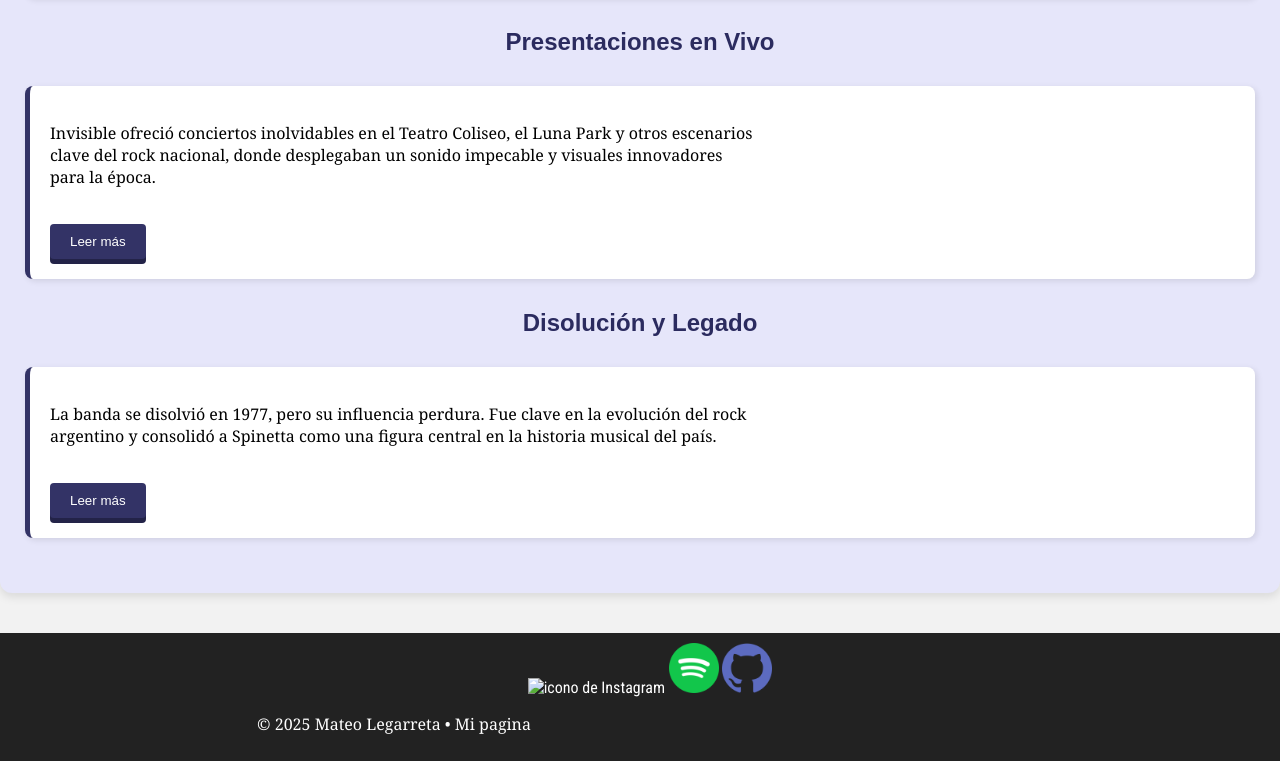
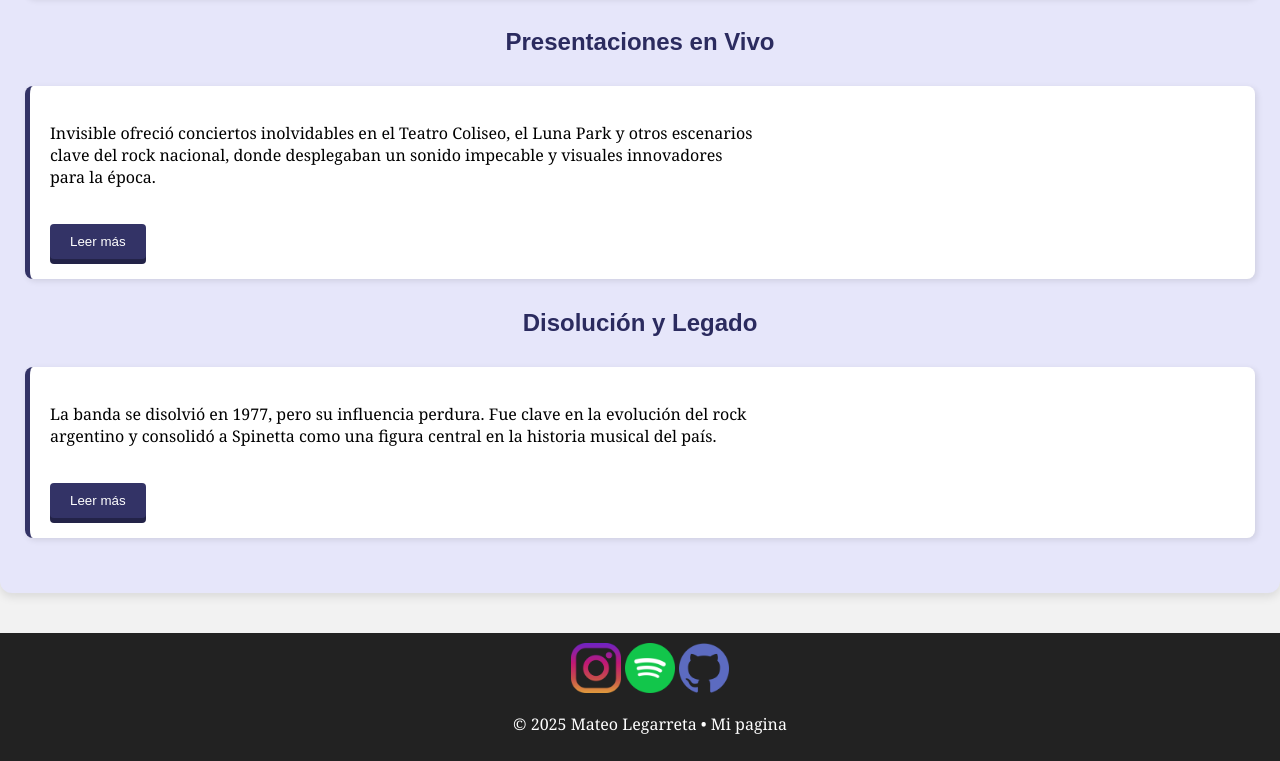
Before and after one commit to MateoLegarreta/Blog, a plain HTML site: page index.html in a window 1280 px wide. Shown: the part 1886-2647 px from the top of the page. Drawn offline with Linux system fonts and the light colour scheme; a web font is replaced by a local one.

Commit message:
cAmbio5 20/5

```diff
--- a/index.html
+++ b/index.html
@@ -96,7 +96,7 @@
 </div>
 <footer style="background-color: #222; color: white; text-align: center; padding: 10px;">
                 <a href="https://www.instagram.com/matu_legarreta/" target="_blank">
-                    <img style=align-items:left; src="iconos/instagram.pngs" style=align-items:left; alt="icono de Instagram" width="50" >
+                    <img style=align-items:left; src="iconos/instagram.png" style=align-items:left; alt="icono de Instagram" width="50" >
                  </a>
                  <a href="https://open.spotify.com/user/z61yquh5brrlxf6hfwoib5te3?si=37426ef9cb2849d5" target="_blank">
                  <img src="iconos/spotify.png" alt="icono de Spotify" width="50" >
@@ -104,7 +104,8 @@
                  <a href="https://github.com/MateoLegarreta" target="_blank">
                      <img src="iconos/github.png" alt="icono de github" width="50" >
                  </a>
-                <p>&copy; 2025 Mateo Legarreta • Mi pagina</p>
+                 <center>
+                <p>&copy; 2025 Mateo Legarreta • Mi pagina</p> </center>
             </footer>
 
 
```
Also changed, not shown: imagenes/invisible3.jpg (added), imagenes/invsibile2.jpg (added).
